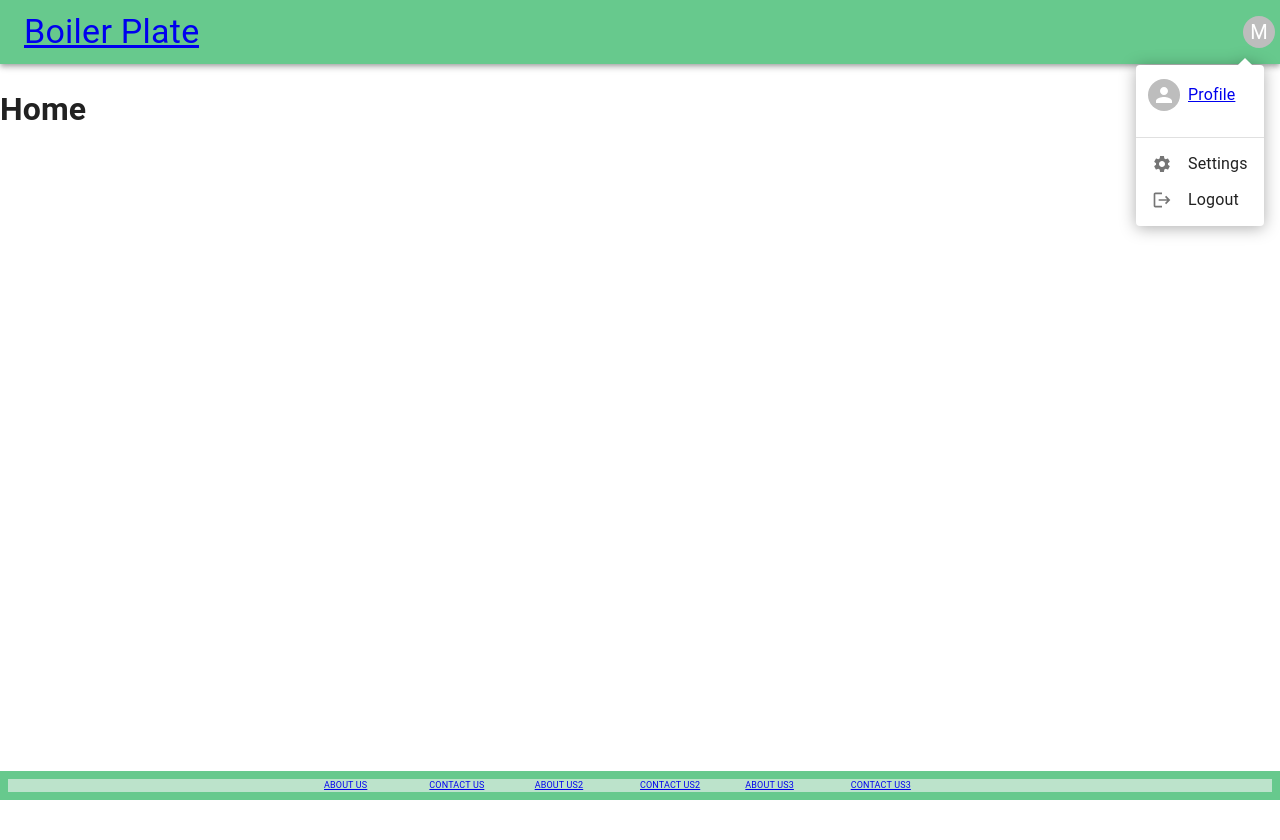
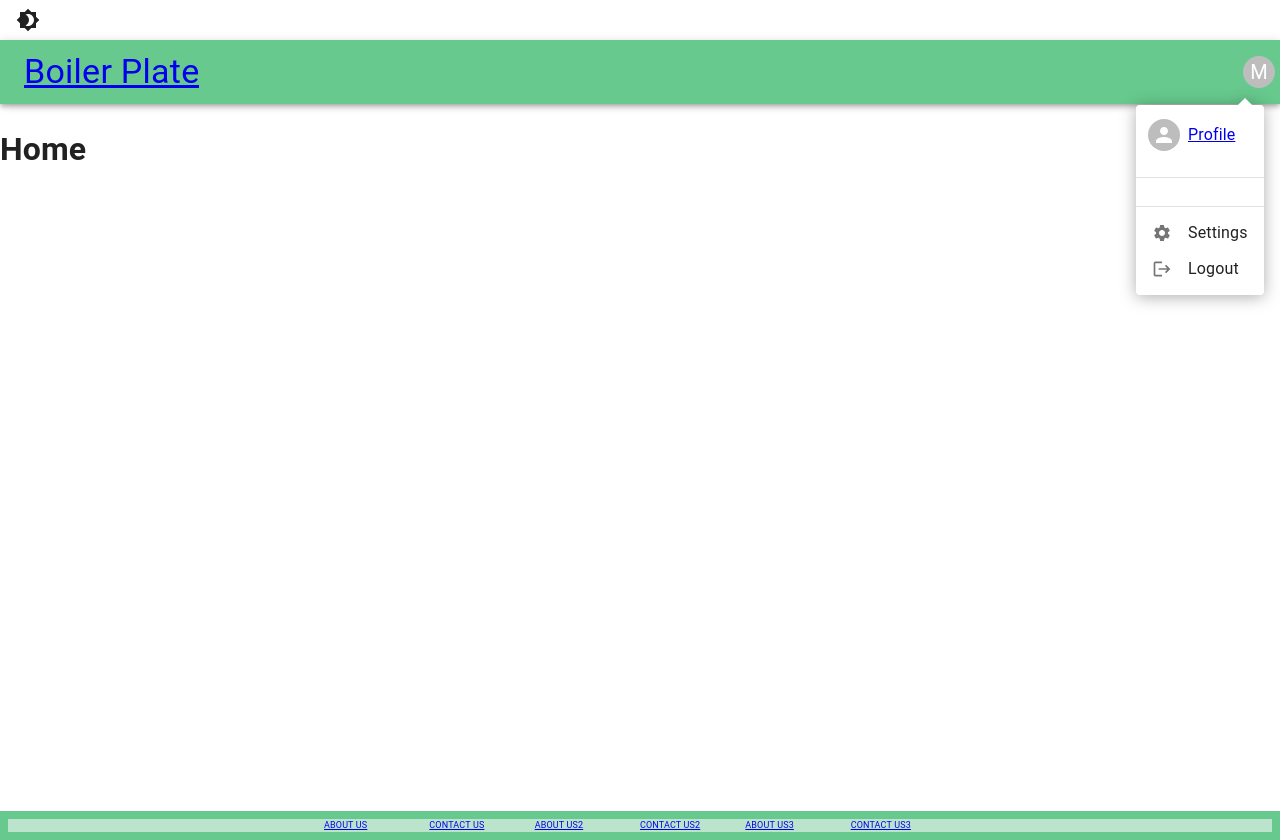
Before and after one commit to robertjmatson/Boilerplate, a React (Vite) app in the folder frontend/: page / in a window 1280 px wide. Both pictures are taken after a click on the button "Account settings". Before the commit the page ends 800 px from the top, so only its background shows below. Built offline with nearby package versions, Linux system fonts and the light colour scheme.

Commit message:
theme modification prepping for dark/light mode

```diff
--- a/frontend/src/App.tsx
+++ b/frontend/src/App.tsx
@@ -1,17 +1,43 @@
 import { Route, Routes } from "react-router-dom";
 import { routes as appRoutes } from "./utils/routes";
-import { ThemeProvider, CssBaseline, Switch } from "@mui/material";
-import { theme } from "./design/theme";
+import { ThemeProvider, CssBaseline, IconButton } from "@mui/material";
+import { getDesignTokens } from "./design/theme";
 import Layout from "./design/layout";
 import { QueryClientProvider } from "@tanstack/react-query";
 import { ReactQueryDevtools } from "@tanstack/react-query-devtools";
 import { queryClient } from "./utils/react-query/queryClient";
+import { useState, useMemo } from "react";
+import { createTheme, PaletteMode } from "@mui/material";
+
+
+import Brightness4Icon from '@mui/icons-material/Brightness4';
+import Brightness7Icon from '@mui/icons-material/Brightness7';
+
 
 export default function App() {
+  const [mode, setMode] = useState<'dark' | 'light'> ('light')
+  const colorMode = useMemo(
+    () => ({
+      // The dark mode switch would invoke this method
+      toggleColorMode: () => {
+        setMode((prevMode: PaletteMode) =>
+          prevMode === 'light' ? 'dark' : 'light',
+        );
+      },
+    }),
+    [],
+  );
+
+  const theme = useMemo(() => createTheme(getDesignTokens(mode)), [mode]);
+
+
   return (
     <ThemeProvider theme={theme}>
       <CssBaseline />
       <QueryClientProvider client={queryClient}>
+      <IconButton sx={{ ml: 1 }} onClick={colorMode.toggleColorMode} color="inherit">
+        {theme.palette.mode === 'dark' ? <Brightness7Icon /> : <Brightness4Icon />}
+      </IconButton>
         <Layout>
           <Routes>
             {appRoutes.map((route) => (
--- a/frontend/src/design/sections/header/accountmenu.tsx
+++ b/frontend/src/design/sections/header/accountmenu.tsx
@@ -10,6 +10,7 @@ import Tooltip from "@mui/material/Tooltip";
 import Settings from "@mui/icons-material/Settings";
 import Logout from "@mui/icons-material/Logout";
 import { Link } from "react-router-dom";
+
 
 export default function AccountMenu() {
   const [anchorEl, setAnchorEl] = React.useState<null | HTMLElement>(null);
@@ -79,6 +80,10 @@ export default function AccountMenu() {
         <MenuItem></MenuItem>
         <Divider />
         <MenuItem>
+
+        </MenuItem>
+        <Divider />
+        <MenuItem>
           <ListItemIcon>
             <Settings fontSize="small" />
           </ListItemIcon>
--- a/frontend/src/design/theme.tsx
+++ b/frontend/src/design/theme.tsx
@@ -1,8 +1,10 @@
-import { createTheme } from "@mui/material";
-import { useState, useMemo, createContext } from "react";
+import { PaletteMode } from "@mui/material";
 
-export const theme = createTheme({
+export const getDesignTokens = (mode: PaletteMode) => ({
   palette: {
+    mode,
+    ...(mode === 'light' ?
+      {
         primary: {
           main: "#67c98d",
           contrastText: "#000",
@@ -11,5 +13,17 @@ export const theme = createTheme({
           main: "#bce3cb",
           contrastText: "#000",
         },
+      }
+      :
+      {
+        primary: {
+          main: "#678d",
+          contrastText: "#000",
+        },
+        secondary: {
+          main: "#678d",
+          contrastText: "#000",
+        },
+      }),
   },
 });
```
Lines whose indentation alone changed are shown as unchanged.
